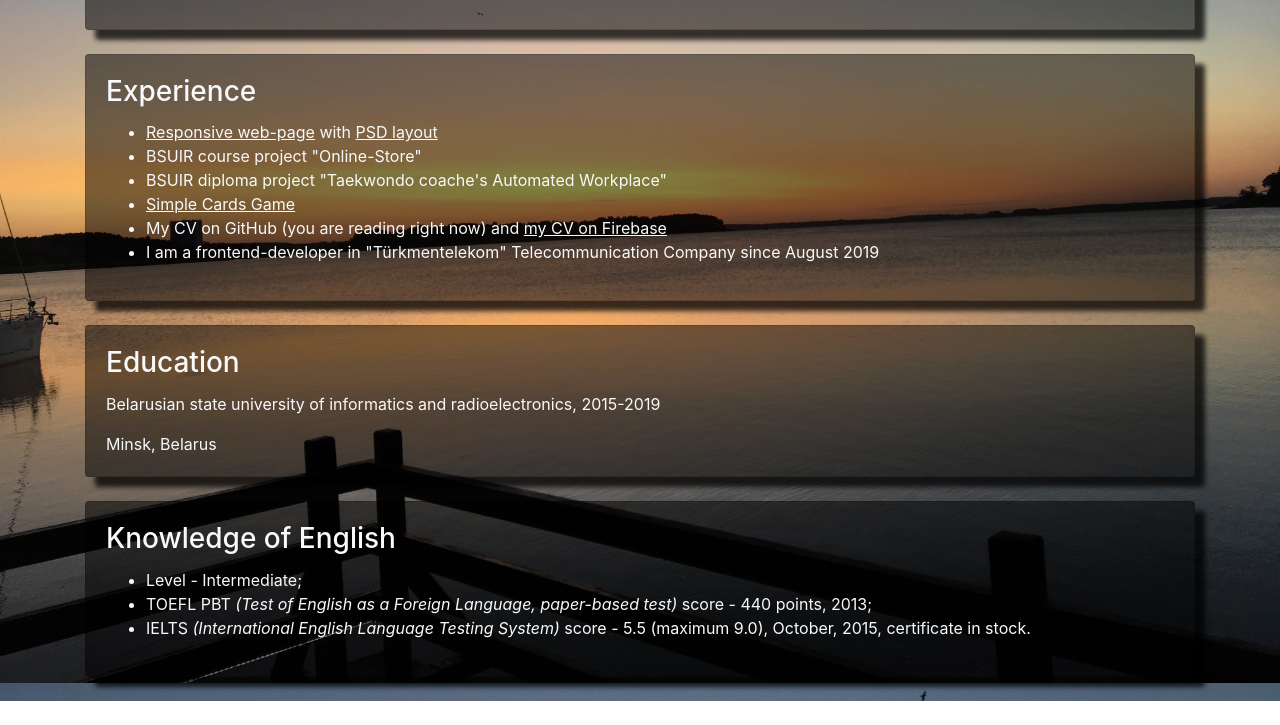
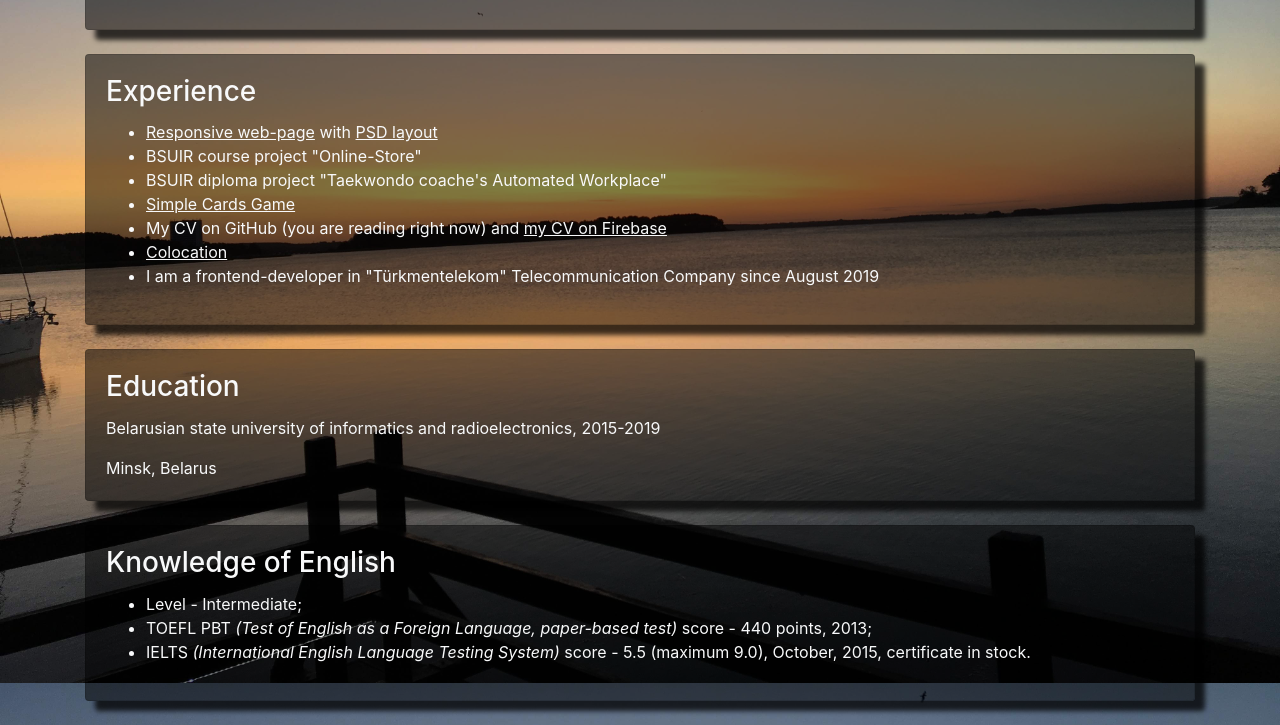
Before and after one commit to saparatayev/rsschool-2019Q1-cv, a plain HTML site: page index.html in a window 1280 px wide. Shown: the part 1237-1962 px from the top of the page. Before the commit the page ends 1938 px from the top, so only its background shows below. Drawn offline with Linux system fonts and the light colour scheme.

Commit message:
feat: add link colocation

```diff
--- a/index.html
+++ b/index.html
@@ -99,6 +99,7 @@
                     <li class="card-text">BSUIR diploma project "Taekwondo coache's Automated Workplace"</li>
                     <li class="card-text"><a class="text-light" target="_blank" href="https://findpair-f0d76.web.app/">Simple Cards Game</a></li>
                     <li class="card-text">My CV on GitHub (you are reading right now) and <a class="text-light" target="_blank" href="https://sapar-cv.firebaseapp.com/">my CV on Firebase</a></li>
+                    <li class="card-text"><a class="text-light" target="_blank" href="https://sapar-colocation.firebaseapp.com/">Colocation</a></li>
                     <li class="card-text">I am a frontend-developer in "Türkmentelekom" Telecommunication Company since August 2019</li>
                 </ul>
             </div>
```
